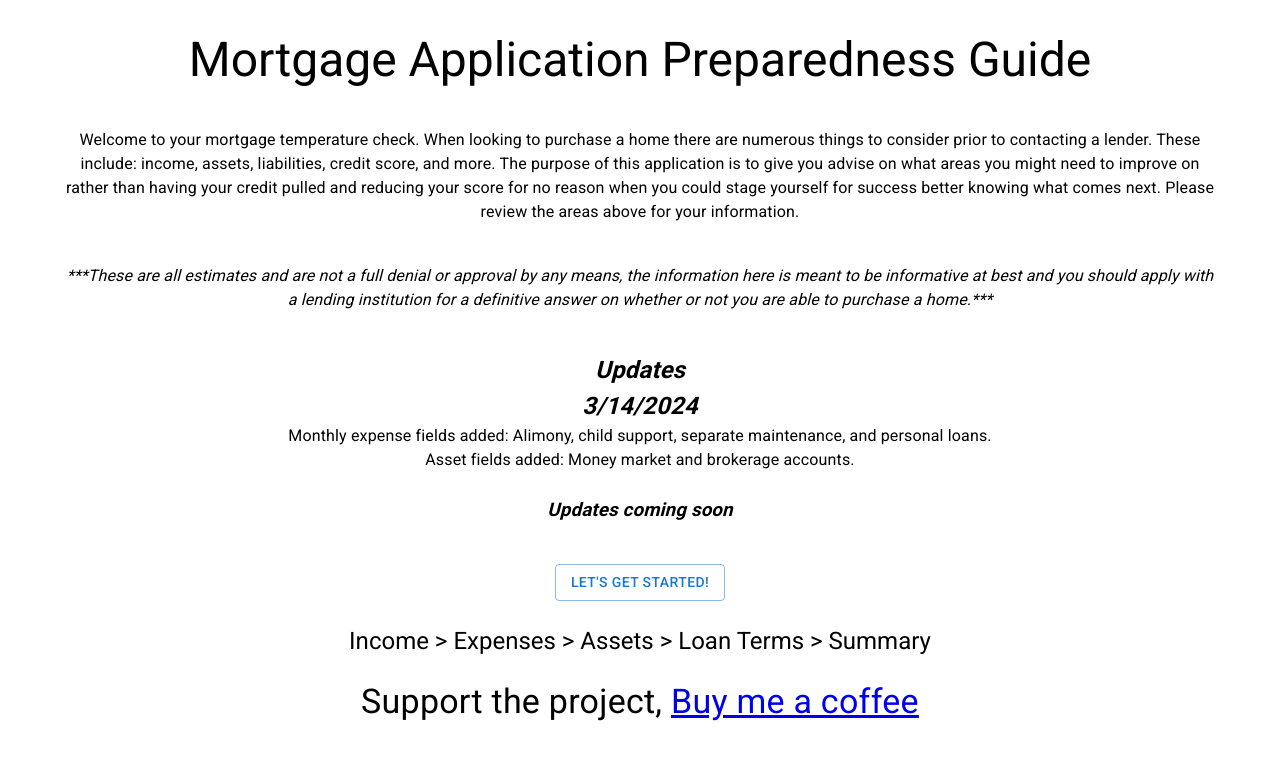
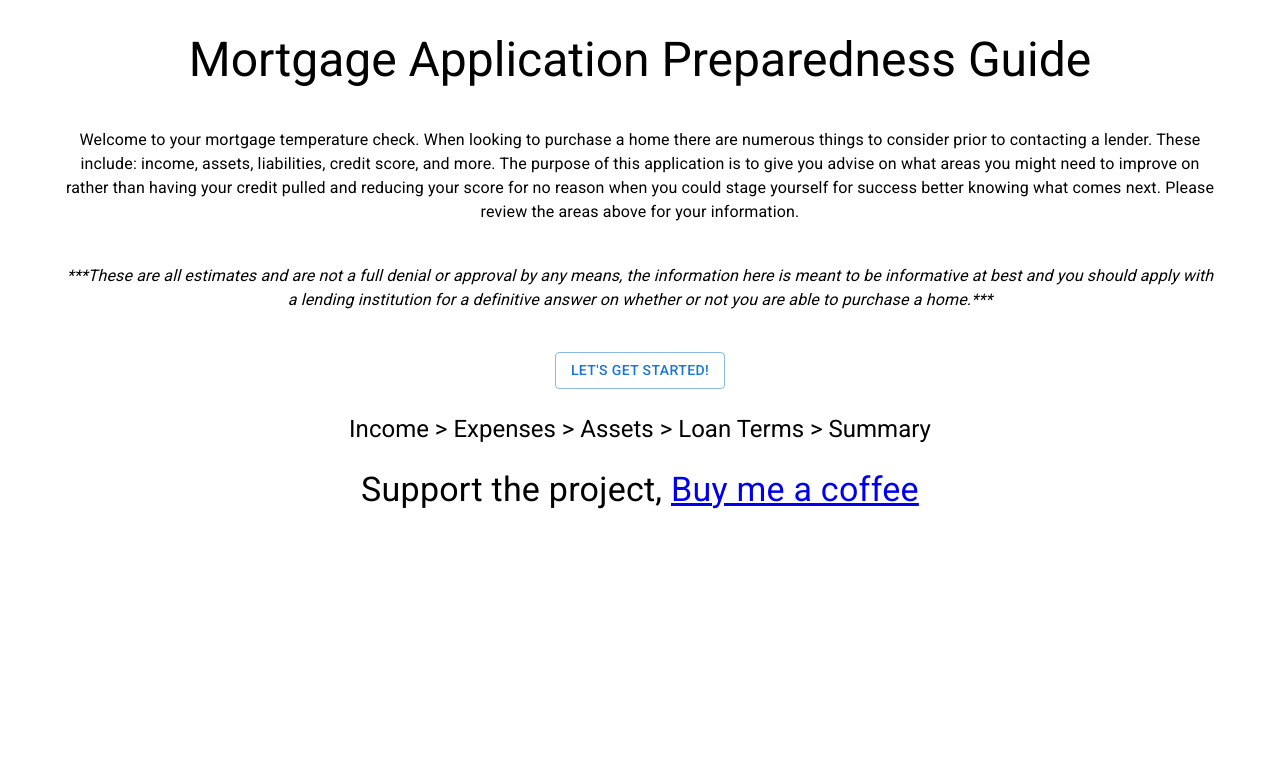
Before and after one commit to jschoff155/homefinancehero, a React (Create React App) app: page / in a window 1280 px wide. Shown: the top 760 px of the page. Built offline with nearby package versions, Linux system fonts and the light colour scheme.

Commit message:
Removed updatte field from landing page.

```diff
--- a/src/ChildComponents/LandingPage.js
+++ b/src/ChildComponents/LandingPage.js
@@ -28,25 +28,6 @@ function LandingPage({ setActiveComponent }) {
         should apply with a lending institution for a definitive answer on
         whether or not you are able to purchase a home.***
       </Typography>
-      <Typography textAlign={"center"} mx={8} my={5}>
-        <h2>
-          <em>Updates</em>
-          <br></br>
-          <em>3/14/2024</em>
-        </h2>
-        <ul>
-          <li>
-            Monthly expense fields added: Alimony, child support, separate
-            maintenance, and personal loans.
-          </li>
-          <li>Asset fields added: Money market and brokerage accounts.</li>
-        </ul>
-        <br></br>
-        <h3>
-          <em>Updates coming soon</em>
-        </h3>
-        <ul></ul>
-      </Typography>
       <Grid container justifyContent="center" my={3}>
         <Button variant="outlined" onClick={() => handleButtonClick("Income")}>
           Let's get started!
```
